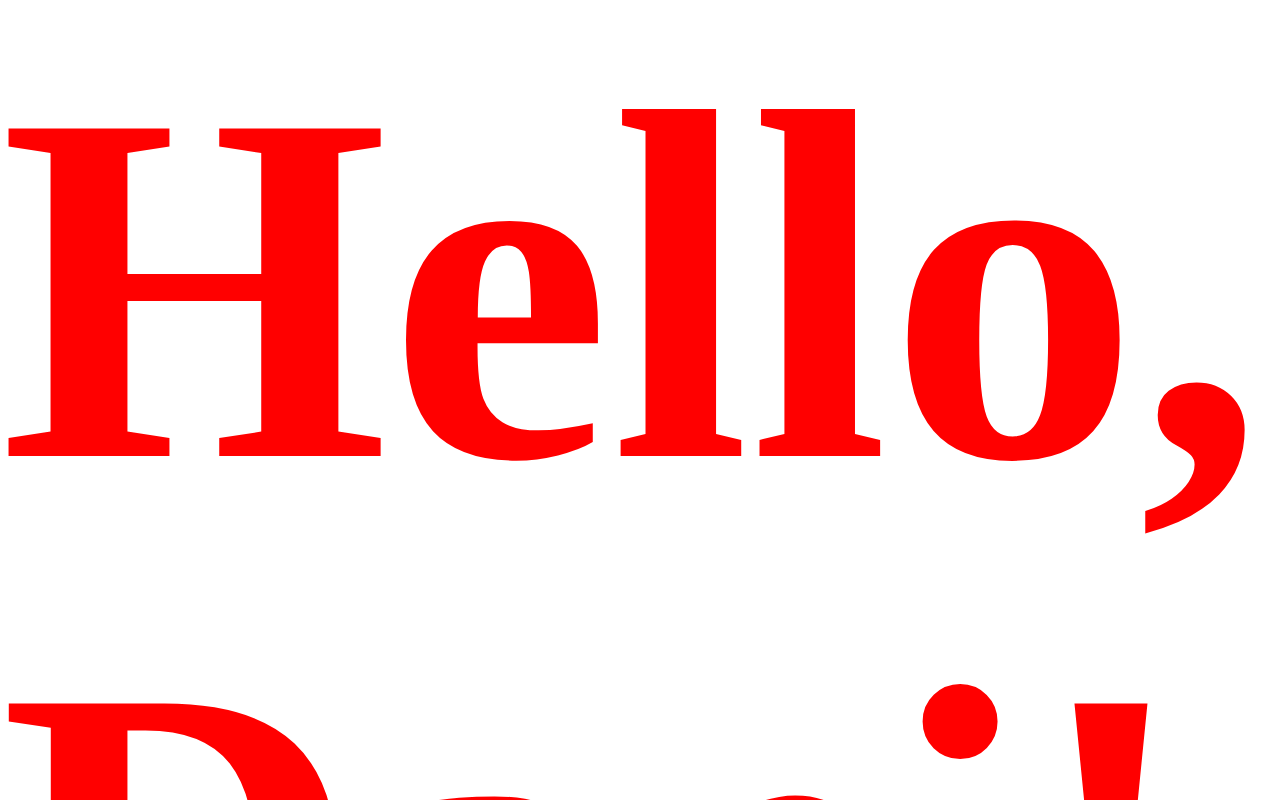
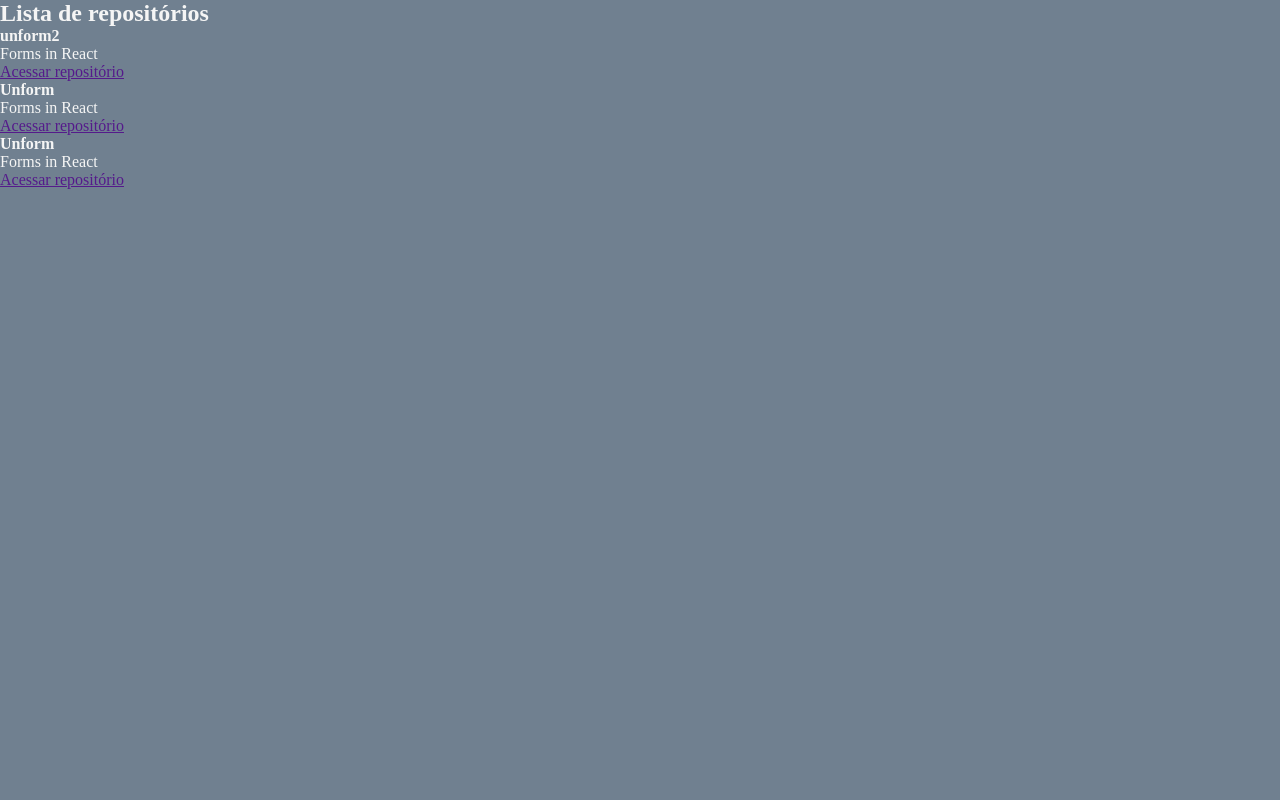
Before and after one commit to danielafarias/Github-Explorer, a React app: page / in a window 1280 px wide. Shown: the top 800 px of the page. Built offline with nearby package versions, Linux system fonts and the light colour scheme.

Commit message:
Componentização

```diff
--- a/src/App.jsx
+++ b/src/App.jsx
@@ -1,8 +1,9 @@
+import { RepositoryList } from './components/RepositoryList'
 import './styles/global.scss'
 
 export function App() {
 
     // throw new Error("ai minha vuaida, jesuais")
 
-    return <h1>Hello, Dani!</h1>
+    return <RepositoryList />
 }
--- /dev/null
+++ b/src/components/RepositoryList.jsx
@@ -0,0 +1,33 @@
+const repositoryName = 'unform2';
+
+export function RepositoryList() {
+    return (
+        <section className="repository-list">
+            <h1>Lista de repositórios</h1>
+
+            <ul>
+                <li>
+                    <strong>{repositoryName}</strong>
+                    <p>Forms in React</p>
+                    <a href="">Acessar repositório</a>
+                </li>
+            </ul>
+
+            <ul>
+                <li>
+                    <strong>Unform</strong>
+                    <p>Forms in React</p>
+                    <a href="">Acessar repositório</a>
+                </li>
+            </ul>
+
+            <ul>
+                <li>
+                    <strong>Unform</strong>
+                    <p>Forms in React</p>
+                    <a href="">Acessar repositório</a>
+                </li>
+            </ul>
+        </section>
+    )
+}
--- a/src/styles/global.scss
+++ b/src/styles/global.scss
@@ -5,9 +5,6 @@
 }
 
 body {
-    color: red;
-
-    h1 {
-        font-size: 500px;
-    }
+    color: whitesmoke;
+    background-color: slategray;
 }
```
